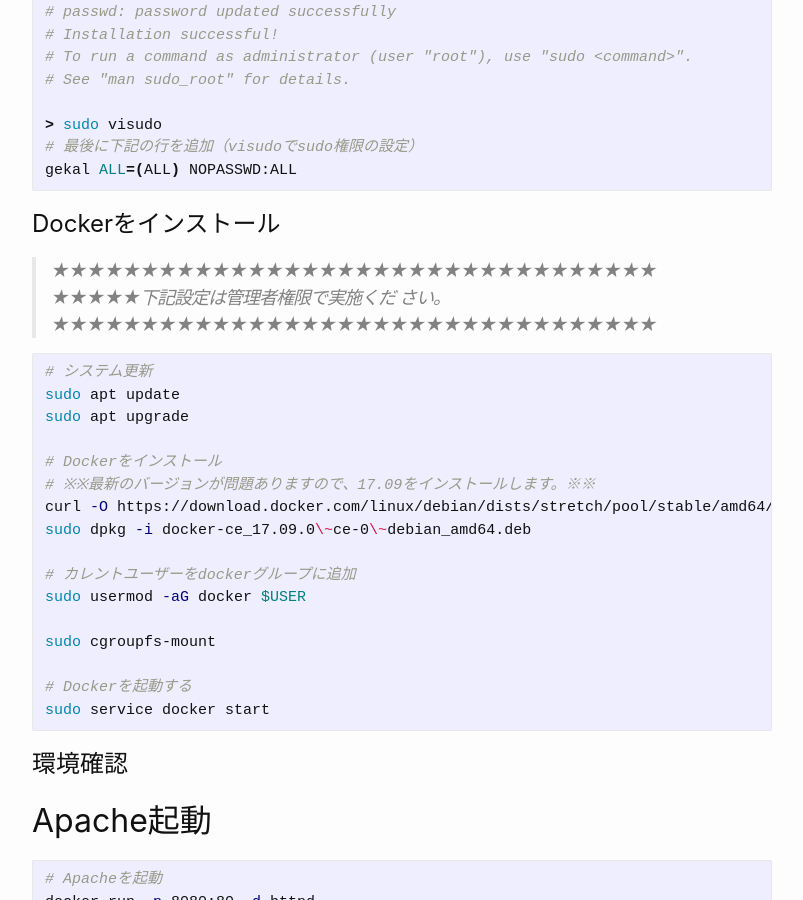
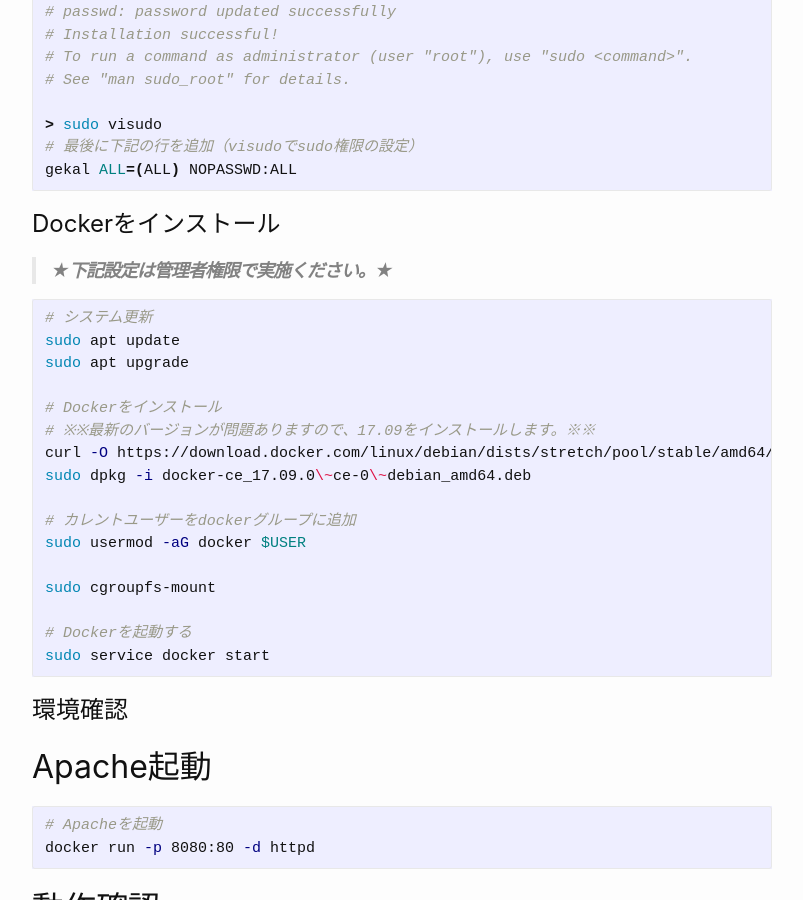
Before and after one commit to gekal/gekal.github.io, a Jekyll site: the page built from _posts/2019-02-21-wsl-unbunt-docker.markdown, in a window 1280 px wide and 900 px high, scrolled down 1084 px. Shown: the whole window, without its empty margins (238-1041 px from the left). Built offline with Jekyll 4.4.1, drawn with Linux system fonts in a browser that asks for light colours; comment, search, counter and statistics services are not loaded.

Commit message:
fomart for mobile

````diff
--- a/_posts/2019-02-21-wsl-unbunt-docker.markdown
+++ b/_posts/2019-02-21-wsl-unbunt-docker.markdown
@@ -52,9 +52,7 @@
 
 # Dockerをインストール
 
-> ★★★★★★★★★★★★★★★★★★★★★★★★★★★★★★★★★★
-> ★★★★★下記設定は管理者権限で実施くだ さい。
-> ★★★★★★★★★★★★★★★★★★★★★★★★★★★★★★★★★★
+> **★下記設定は管理者権限で実施ください。★**
 
 ```bash
 # システム更新
````
